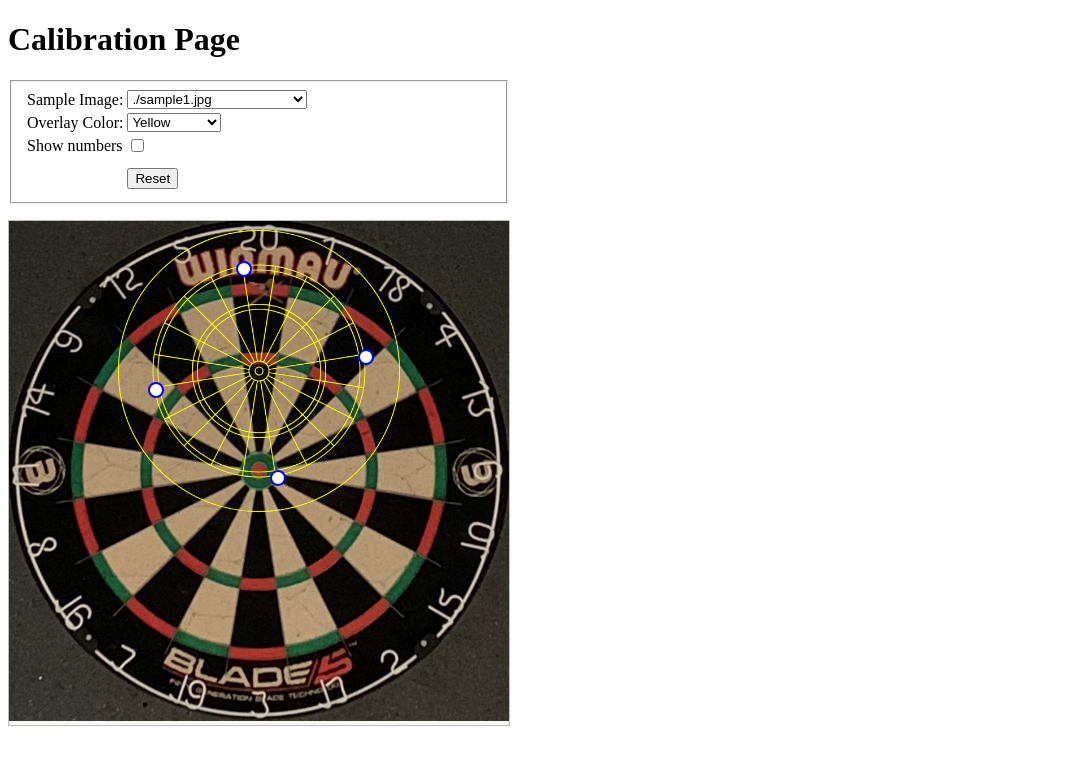
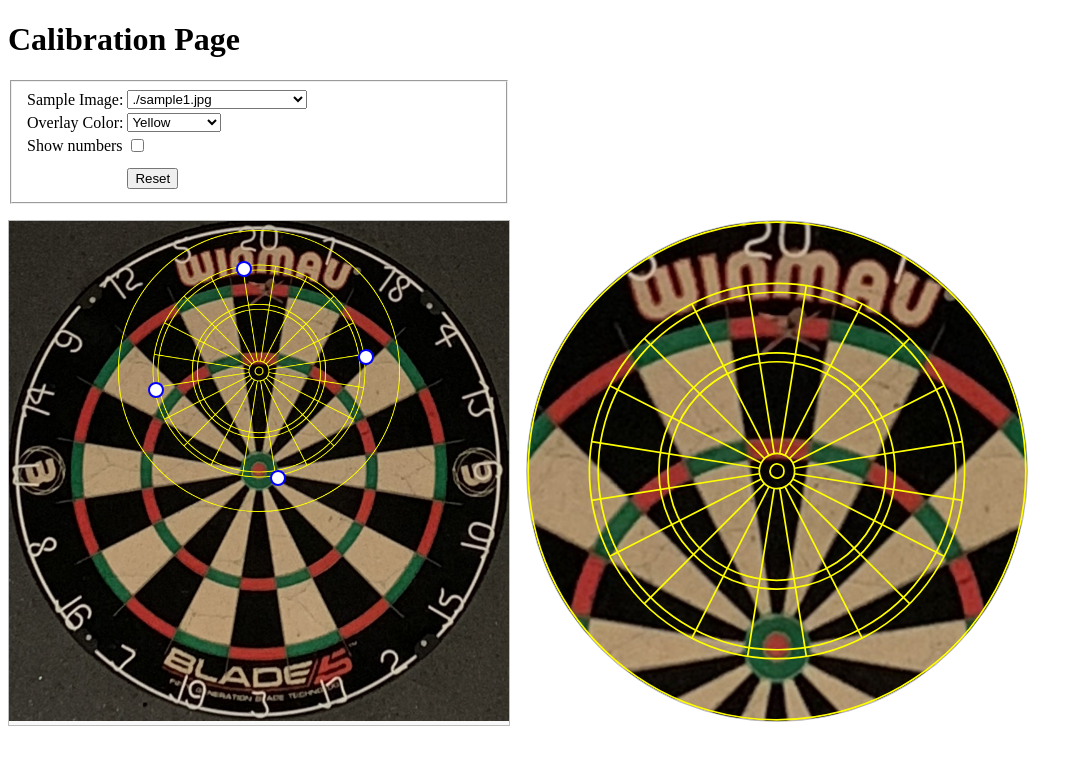
Before and after one commit to jovdb/darts-calibration, a Next.js app: page / in a window 1280 px wide. Shown: the top 760 px of the page, without its empty margins (0-1083 px from the left). Built offline with nearby package versions, Linux system fonts and the light colour scheme.

Commit message:
Add resulting image

```diff
--- a/src/app/page.tsx
+++ b/src/app/page.tsx
@@ -19,7 +19,7 @@ export default function Home() {
   const {
     controlPoints,
     setControlPoints,
-    overlayMatrix3d,
+    imageToCircleMatrix,
     resetControlPoints,
   } = useControlPoints(viewWidth, viewWidth, unitControlPointsToOverlay);
   const [, setControlPointDragging] = useState(-1);
@@ -73,7 +73,7 @@ export default function Home() {
             left: 0,
             position: "absolute",
             pointerEvents: "none",
-            transform: overlayMatrix3d?.toCssString(),
+            transform: imageToCircleMatrix?.inverse()?.toCssString(),
             transformOrigin: "0 0",
           }}
           hideNumbers={!showNumbers}
@@ -88,6 +88,49 @@ export default function Home() {
           }}
         />
       </div>
+      <div
+        style={{
+          display: "inline-block",
+          verticalAlign: "top",
+        }}
+      >
+        <div
+          style={{
+            width: viewWidth,
+            height: viewWidth,
+            backgroundColor: "#f8f8f8",
+            border: "1px solid #bbb",
+            position: "relative",
+            overflow: "hidden",
+            display: "inline-block",
+            borderRadius: "50%",
+          }}
+        >
+          <img
+            src={imageUrl}
+            width={viewWidth}
+            height="auto"
+            alt=""
+            style={{
+              position: "absolute",
+              userSelect: "none",
+              // userDrag: "none",
+              transform: imageToCircleMatrix?.toCssString(),
+              transformOrigin: "0 0",
+            }}
+            draggable={false}
+          />
+          <DartsOverlay
+            width={viewWidth.toString()}
+            style={{
+              position: "absolute",
+              pointerEvents: "none",
+            }}
+            hideNumbers
+            color={color}
+          />
+        </div>
+      </div>
     </main>
   );
 }
--- a/src/hooks/use-control-points.ts
+++ b/src/hooks/use-control-points.ts
@@ -48,7 +48,7 @@ export function useControlPoints(
 
     const [controlPoints, setControlPoints] = useState(initialControlPoints);
 
-    const overlayMatrix3d = useMemo(() => {
+    const imageToCircleMatrix = useMemo(() => {
         const newControlPoints = controlPoints.map((point) => {
             const p = new Matrix().transformPoint({ x: point[0], y: point[1] });
             return [p.x, p.y] as ControlPoint;
@@ -63,16 +63,14 @@ export function useControlPoints(
             ],
             newControlPoints
         );
-        return controlPointsOnImageMatrix && projectionMatrix.multiply(controlPointsOnImageMatrix.inverse());
+        return controlPointsOnImageMatrix && projectionMatrix.multiply(controlPointsOnImageMatrix.inverse()).inverse();
     }, [controlPoints, controlPointsOnImageMatrix, dartOverlaySize]);
-
-    const imageMatrix3d = useMemo(() => overlayMatrix3d?.inverse(), [overlayMatrix3d]);
 
     return {
         controlPoints,
         setControlPoints,
         resetControlPoints,
-        overlayMatrix3d,
-        imageMatrix3d,
+        /** Matrix the image with the perspective dartboard to a perfect circle dartboard image */
+        imageToCircleMatrix,
     };
 }
```
